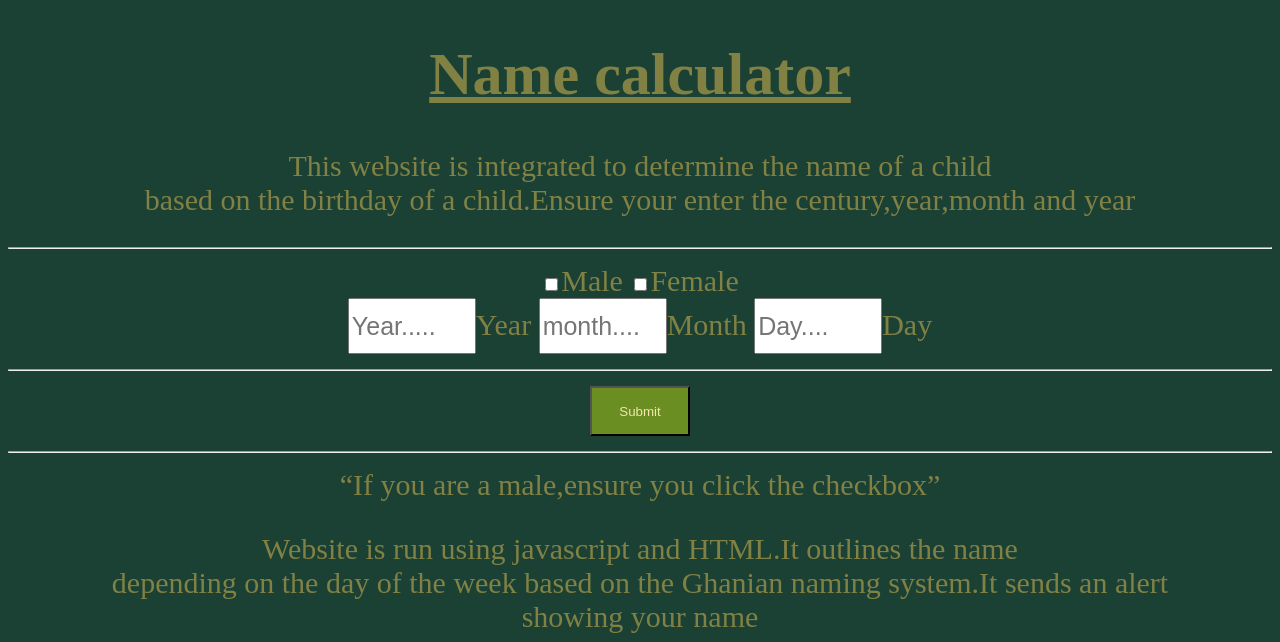
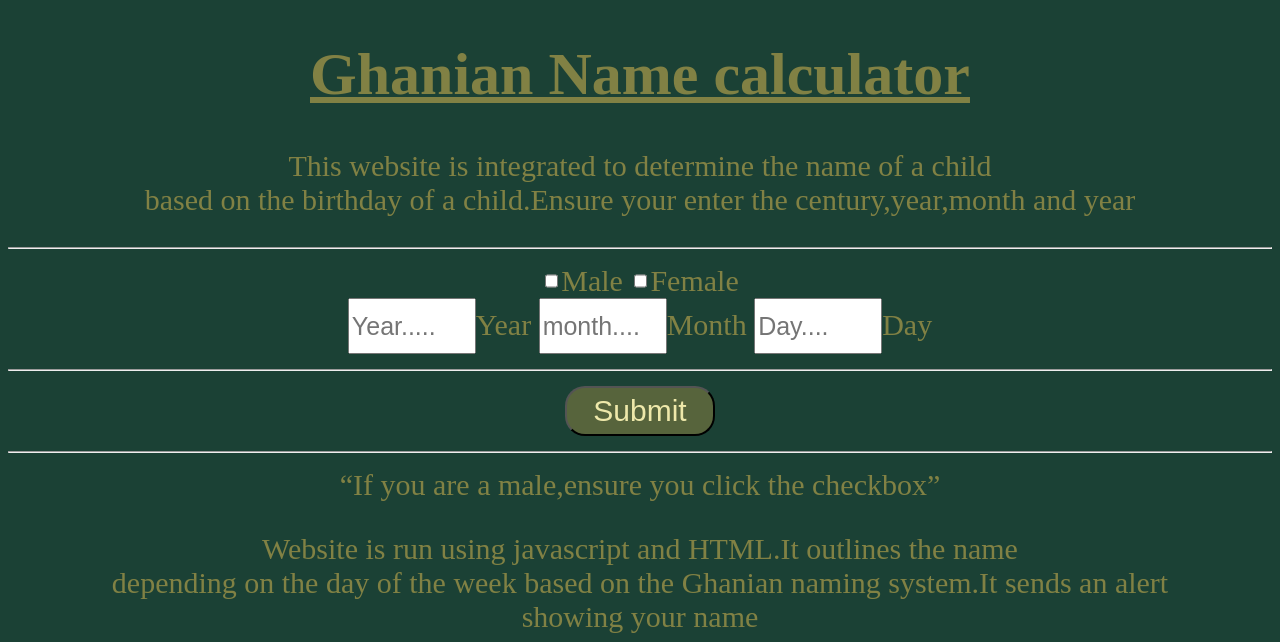
Before and after one commit to George-Stephen/Name-calc, a plain HTML site: page index.html in a window 1280 px wide. Shown: the top 642 px of the page. Drawn offline with Linux system fonts and the light colour scheme.

Commit message:
almost there

```diff
--- a/css/style.css
+++ b/css/style.css
@@ -5,13 +5,18 @@ body{
     font-size: 30px;
 }
 input[type=submit]{
-    background-color: olivedrab;
+    background-color: rgb(87, 100, 60);
     color: palegoldenrod;
     height: 50px;
-    width: 100px;
+    width: 150px;
+    font-size: 30px;
+    border-radius: 20px;
 }
 input[type=text]{
     height: 50px;
     font-size: 25px;
     width: 120px;
 }
+input[type=checkbox]{
+    height: 20px;
+}
--- a/index.html
+++ b/index.html
@@ -3,13 +3,13 @@
 <html>
     <head>
     <meta name="viewboard" content="width=device-width initial-scale=1">
-    <title>Name calculator</title>
+    <title> Ghanian Name calculator</title>
     <meta charset="utf-8">
     <link href="css/style.css" rel="stylesheet" type="text/css">
     <script src="java.js"></script>
     </head>
     <body>
-         <h1><u>Name calculator</u></h1>
+         <h1><u>Ghanian Name calculator</u></h1>
         <p>This website is integrated to determine the name of a child <br>
         based on the birthday of a child.Ensure your enter the century,year,month and year</p>
         <hr>
```
